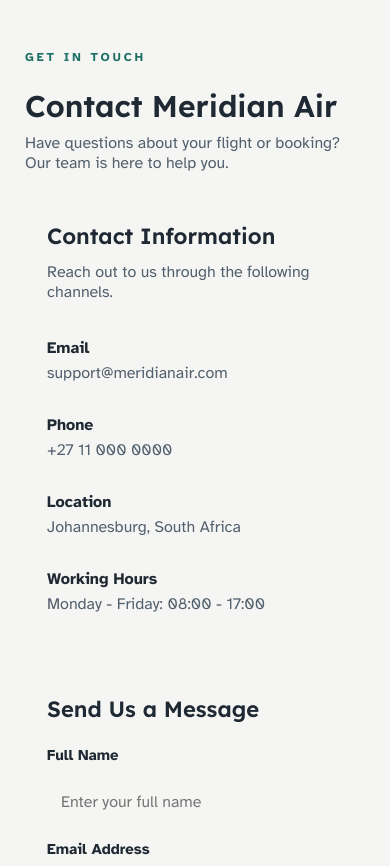
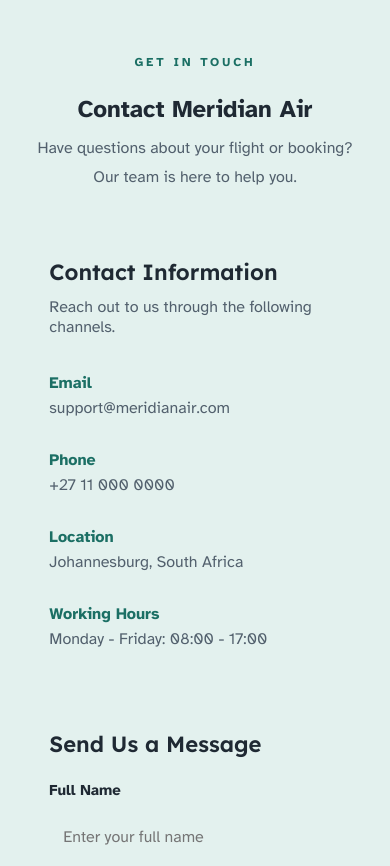
Before and after one commit to molaetsakamohelo-10/Flight-Reservation-System-Landing-Page, a plain HTML site: page index.html in a window 390 px wide. Shown: the part 4540-5406 px from the top of the page. Drawn offline with Linux system fonts and the light colour scheme.

Commit message:
Revise contact section styles for improved layout

```diff
--- a/style.css
+++ b/style.css
@@ -609,26 +609,16 @@ body.dark .about-text p {
         margin: 15px auto;
     }
 
-    .contact-section {
-    padding: 60px 20px;
-    background: var(--bg);
-}
-
-/* =================================
-   MERIDIAN AIR - CONTACT US
-================================= */
-
-.contact-section {
-    width: 100%;
-    padding: 45px 20px 65px;
-    background: var(--bg);
+ .contact-section {
+    padding: 90px 10%;
+    background: var(--accent-soft);
 }
 
 .contact-container {
     max-width: 1120px;
     margin: 0 auto;
     display: grid;
-    gap: 28px;
+    gap: 45px;
 }
 
 /* Heading */
@@ -636,16 +626,21 @@ body.dark .about-text p {
 .contact-heading {
     display: grid;
     gap: 10px;
+    justify-items: center;
+    text-align: center;
 }
 
-.contact-heading h1 {
-    font: 600 clamp(30px, 5vw, 44px)/1.15 var(--font-display);
-    color: var(--ink);
+.contact-heading h2 {
+    font-family: var(--font-display);
+    font-weight: 600;
+    font-size: 36px;
+    color: var(--text);
 }
 
 .contact-heading p {
     color: var(--muted);
     max-width: 650px;
+    line-height: 1.8;
 }
 
 /* Main layout */
@@ -690,7 +685,7 @@ body.dark .about-text p {
 
 .contact-item strong {
     display: block;
-    color: var(--accent);
+    color: var(--dark-blue);
     margin-bottom: 5px;
 }
 
@@ -717,7 +712,7 @@ body.dark .about-text p {
     border: 1.5px solid var(--line);
     border-radius: var(--radius-sm);
     background: var(--surface);
-    color: var(--ink);
+    color: var(--text);
     font: inherit;
 }
 
@@ -734,12 +729,15 @@ body.dark .about-text p {
 .contact-form textarea:focus {
     outline: 3px solid var(--focus);
     outline-offset: 2px;
-    border-color: var(--accent);
+    border-color: var(--dark-blue);
 }
 
 .contact-form button {
     width: fit-content;
     margin-top: 8px;
+    cursor: pointer;
+    font-family: inherit;
+    font-size: inherit;
 }
 
 /* Success message */
@@ -754,6 +752,14 @@ body.dark .about-text p {
 
 @media (max-width: 750px) {
 
+    .contact-section {
+        padding: 65px 7%;
+    }
+
+    .contact-heading h2 {
+        font-size: 29px;
+    }
+
     .contact-content {
         grid-template-columns: 1fr;
     }
@@ -767,24 +773,8 @@ body.dark .about-text p {
 
 @media (max-width: 480px) {
 
-    .contact-section {
-        padding: 30px 16px 45px;
-    }
-
     .contact-form button {
         width: 100%;
     }
 
 }
-
-
-.contact-section {
-    border: 1.5px solid var(--line);
-    border-radius: var(--radius);
-    margin: 25px auto;
-    max-width: 1160px;
-    padding: 35px 25px;
-    background: var(--surface);
-    box-shadow: var(--shadow);
-}
-}
```
